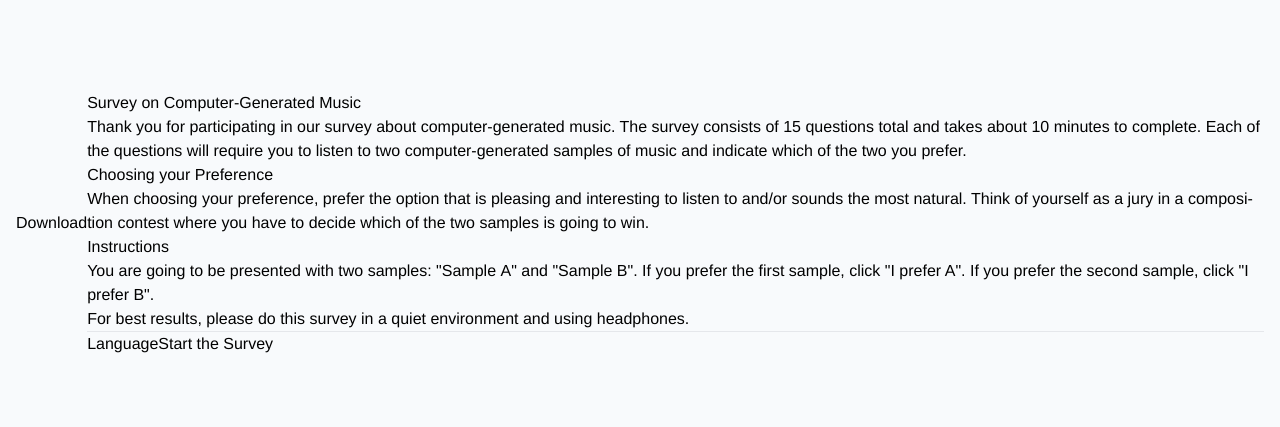
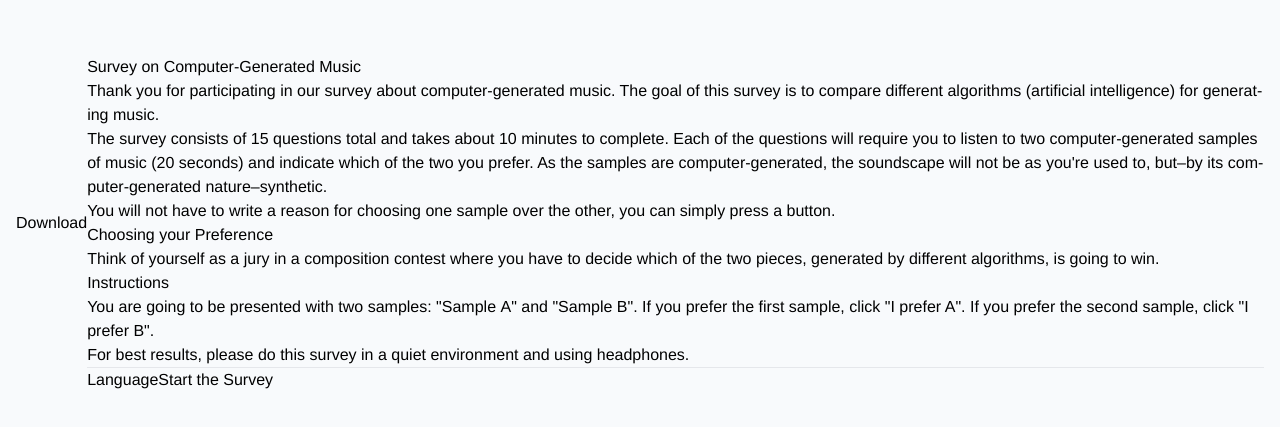
Before and after one commit to dvruette/figaro-survey, a Vue app: page / in a window 1280 px wide. Shown: the part 177-604 px from the top of the page. Built offline with nearby package versions, Linux system fonts and the light colour scheme; no server answers.

Commit message:
improve wording and question flow

```diff
--- a/src/App.vue
+++ b/src/App.vue
@@ -104,11 +104,11 @@ const share = () => {
     <button @click="download" class="bg-black text-white px-4 py-2 shadow-lg rounded font-bold">Download</button>
   </div>
 
-  <div class="max-w-full w-full sm:max-w-xl p-4 bg-white shadow rounded-lg">
+  <div class="max-w-full w-full sm:max-w-2xl p-4 bg-white shadow rounded-lg">
     <div v-if="view == 'lang'">
       <h1 class="text-xl sm:text-2xl font-bold text-center mb-2">{{ $t('survey_name') }}</h1>
 
-      <div class="flex flex-col sm:flex-row gap-8 p-6">
+      <div class="flex flex-col sm:flex-row gap-8 p-6 justify-evenly">
         <button @click="setLanguage('en')" class="w-full sm:w-64 p-4 border border-gray-200 hover:border-black hover:bg-black hover:text-white transition font-bold rounded">English</button>
         <button @click="setLanguage('de')" class="w-full sm:w-64 p-4 border border-gray-200 hover:border-black hover:bg-black hover:text-white transition font-bold rounded">Deutsch</button>
       </div>
@@ -116,8 +116,14 @@ const share = () => {
 
     <div v-if="view == 'init'">
       <h1 class="text-xl sm:text-2xl font-bold mb-4">{{ $t('survey_name') }}</h1>
+      <p class="mb-2">
+        {{ $t('init.lead_1') }}
+      </p>
+      <p class="mb-2">
+        {{ $t('init.lead_2') }}
+      </p>
       <p class="mb-4">
-        {{ $t('init.lead') }}
+        {{ $t('init.lead_3') }}
       </p>
 
       <h4 class="font-bold text-md mb-1">{{ $t('init.preference_title') }}</h4>
--- a/src/api/index.js
+++ b/src/api/index.js
@@ -1,6 +1,8 @@
 import { initializeApp } from "firebase/app"
 import { getStorage, ref, listAll, getDownloadURL } from "firebase/storage"
 import { getFirestore, collection, addDoc, getDocs, serverTimestamp } from "firebase/firestore"
+
+const NODE_ENV = import.meta.env.MODE
 
 const firebaseConfig = {
   apiKey: "AIzaSyC-xjJ4qKSI0mIZOlnR3e5OJ_qLfVQoVSw",
@@ -39,6 +41,7 @@ export { getSample as getSample }
 async function uploadAnswer(answer) {
   return await addDoc(collection(db, 'answers'), {
     ...answer,
+    environment: NODE_ENV,
     uid: localStorage['uid'],
     created: serverTimestamp()
   }).catch(error => {
--- a/src/components/QuestionRandomizer.vue
+++ b/src/components/QuestionRandomizer.vue
@@ -1,5 +1,5 @@
 <script setup>
-import { ref, watch } from 'vue'
+import { ref, watch, computed } from 'vue'
 import PreferenceQuestion from './PreferenceQuestion.vue'
 import { uploadAnswer } from '../api'
 
@@ -59,13 +59,19 @@ const handleAnswer = (answer) => {
 
 const NODE_ENV = import.meta.env.MODE
 
+const questionRange = computed(() => [currQuestion.value])
+
 </script>
 
 <template>
   <div v-if="currQuestion < numQuestions">
     <p class="text-center text-sm font-medium text-gray-700 mb-2">Question {{currQuestion + 1}}/{{numQuestions}}</p>
     <hr class="border-gray-200 mt-4 mb-6" />
-    <PreferenceQuestion :key="currQuestion" :samples-a="samplesA" :samples-b="samplesB" @answer="handleAnswer" />
+    <transition-group name="slide" tag="div" class="relative overflow-hidden -mx-4 px-4">
+      <div v-for="i in questionRange" :key="i">
+        <PreferenceQuestion :samples-a="samplesA" :samples-b="samplesB" @answer="handleAnswer" />
+      </div>
+    </transition-group>
 
     <div v-if="NODE_ENV == 'development'" class="fixed bottom-0 right-0">
       sample A: {{sampleCategories[indexA].name}}, sample B: {{sampleCategories[indexB].name}}
@@ -75,3 +81,28 @@ const NODE_ENV = import.meta.env.MODE
     <p class="text-center">{{ $t('done.thank_you') }}</p>
   </div>
 </template>
+
+<style>
+.slide-enter-active, .slide-leave-active {
+  transition: .5s ease transform, .5s ease opacity;
+}
+.slide-leave-active {
+  position: absolute;
+  top: 0;
+  left: 1rem;
+  right: 1rem;
+}
+
+.slide-enter-from {
+  transform: translateX(100%);
+  opacity: 0;
+}
+.slide-enter-to, .slide-leave-from {
+  transform: translateX(0);
+  opacity: 1;
+}
+.slide-leave-to {
+  transform: translateX(-100%);
+  opacity: 0;
+}
+</style>
--- a/src/messages/de.js
+++ b/src/messages/de.js
@@ -3,16 +3,22 @@ export default {
   hello: 'welt',
   survey_name: "Umfrage zu Computergenerierter Musik",
   init: {
-    lead: `
+    lead_1: `
       Danke, dass du dir Zeit nimmst, um an unserer Umfrage zu computergenerierter Musik teilzunehmen.
+      Das Ziel der Umfrage ist es, verschiedene Algorithmen (Künstliche Intelligenz) zum Erzeugen von Musik zu vergleichen.
+    `,
+    lead_2: `
       Die Umfrage beinhaltet 15 Fragen und dauert ca. 10 Minuten.
-      Jede Frage enthält zwei Auszüge von Musikstücken, die von einem Computer erzeugt wurden.
-      Diese sollst du dir zuerst anhören und dann bewerten, indem du deinen Favoriten aus den beiden präsentierten Stücken auswählst.
+      Jede Frage enthält zwei Auszüge (20 Sekunden) von Musikstücken, die von einem Computer erzeugt wurden.
+      Dementsprechend ist das Klangbild nicht wie gewohnt, sondern eben synthetisch klingend.
+    `,
+    lead_3: `
+      Die Auszüge sollst du dir zuerst anhören und dann bewerten, indem du deinen Favoriten aus den beiden präsentierten Stücken auswählst.
+      Dabei musst du keine Begründung schreiben, sondern nur einen Knopf drücken.
     `,
     preference_title: 'Was heisst "besser"?',
     preference_explanation: `
-      Bei der Wahl deiner Präferenz bitten wir dich, die Option zu bevorzugen, die angenehm und interessant zum Zuhören ist und/oder natürlich klingt.
-      Stell dir vor, du seist Teil der Jury in einem Musikwettbewerb und musst entscheiden, welche Komposition den Wettbewerb gewinnt.
+      Stell dir vor, du seist Teil der Jury in einem Musikwettbewerb und musst entscheiden, welche Komposition (erzeugt von verschiedenen Algorithmen) den Wettbewerb gewinnt.
     `,
     instructions_title: "Anleitung",
     instructions_explanation: `
@@ -27,7 +33,7 @@ export default {
   survey: {
     title: "Wähle deinen Favoriten",
     subtitle: "Frage {count}/{max}",
-    instructions: "Bitte hör dir die Auszüge aus diesen beiden Stücken an:",
+    instructions: "Hör dir die Auszüge aus diesen beiden Stücken an:",
     loading: "Loading...",
     sample: "Stück {key}",
     question: "Welches Stück gefällt dir besser?",
--- a/src/messages/en.js
+++ b/src/messages/en.js
@@ -3,15 +3,21 @@ export default {
   hello: "world",
   survey_name: "Survey on Computer-Generated Music",
   init: {
-    lead: `
-      Thank you for participating in our survey about computer-generated music. The survey consists of 15 questions total and takes about 10 minutes to complete.
-      Each of the questions will require you to listen to two computer-generated samples of music and
-      indicate which of the two you prefer.
+    lead_1: `
+      Thank you for participating in our survey about computer-generated music.
+      The goal of this survey is to compare different algorithms (artificial intelligence) for generating music.
+    `,
+    lead_2: `
+      The survey consists of 15 questions total and takes about 10 minutes to complete.
+      Each of the questions will require you to listen to two computer-generated samples of music (20 seconds) and indicate which of the two you prefer.
+      As the samples are computer-generated, the soundscape will not be as you're used to, but–by its computer-generated nature–synthetic.
+    `,
+    lead_3: `
+      You will not have to write a reason for choosing one sample over the other, you can simply press a button.
     `,
     preference_title: "Choosing your Preference",
     preference_explanation: `
-      When choosing your preference, prefer the option that is pleasing and interesting to listen to and/or sounds the most natural.
-      Think of yourself as a jury in a composition contest where you have to decide which of the two samples is going to win.
+      Think of yourself as a jury in a composition contest where you have to decide which of the two pieces, generated by different algorithms, is going to win.
     `,
     instructions_title: "Instructions",
     instructions_explanation: `
@@ -26,7 +32,7 @@ export default {
   survey: {
     title: "Tell us your preference",
     subtitle: "Question {count}/{max}",
-    instructions: "Please listen to these two samples:",
+    instructions: "Listen to these two samples:",
     loading: "Loading...",
     sample: "Sample {key}",
     question: "Which sample do you prefer?",
```
